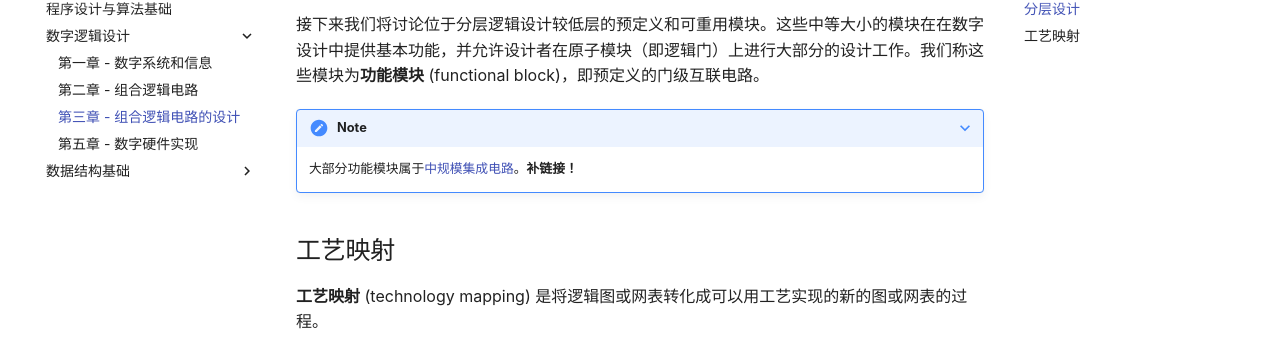
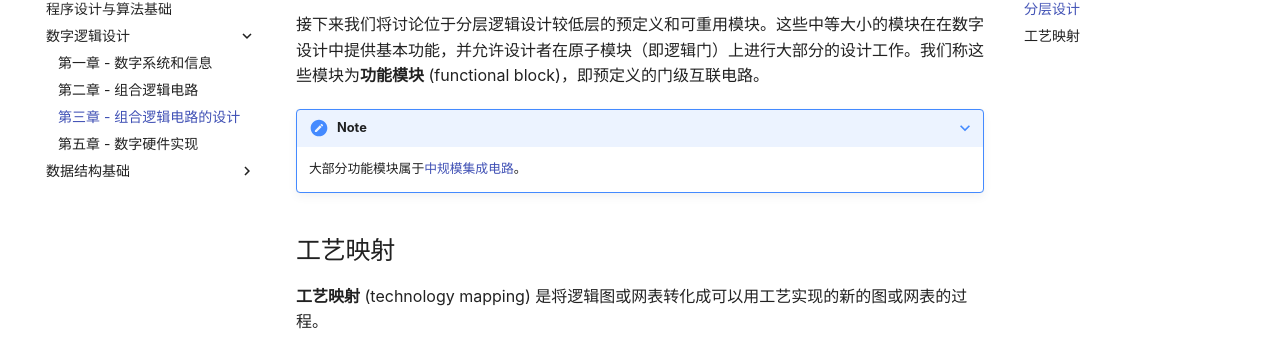
Before and after one commit to VictorWang712/Note, an MkDocs documentation site: the page built from docs/computer_science/digital_logic_design/chapter_3.md, in a window 1280 px wide and 900 px high, scrolled down 956 px. Shown: the part 99-450 px from the top of the window. Built offline with MkDocs 1.6.1 and Material for MkDocs 9.7.7, drawn with Linux system fonts in a browser that asks for light colours; some web fonts are replaced; comment, search, counter and statistics services are not loaded.

Commit message:
docs: Edit Digital Logic Design's Chapter 3

```diff
--- a/docs/computer_science/digital_logic_design/chapter_3.md
+++ b/docs/computer_science/digital_logic_design/chapter_3.md
@@ -32,7 +32,7 @@
 
 ???+ note
 
-    大部分功能模块属于[中规模集成电路]()。**补链接！**
+    大部分功能模块属于[中规模集成电路](https://victorwang712.github.io/Note/computer_science/digital_logic_design/chapter_5/#_2)。
 
 ## 工艺映射
 
```
